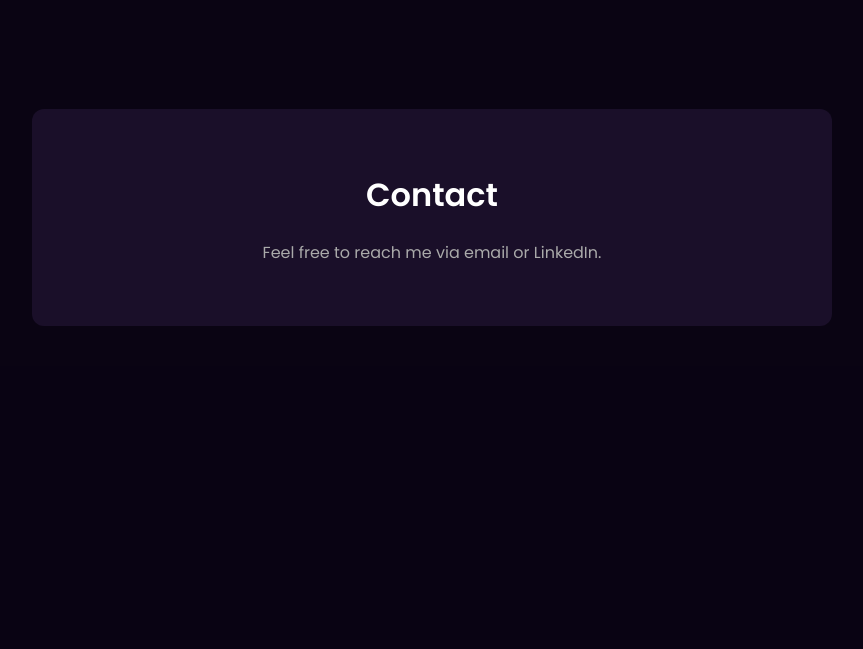
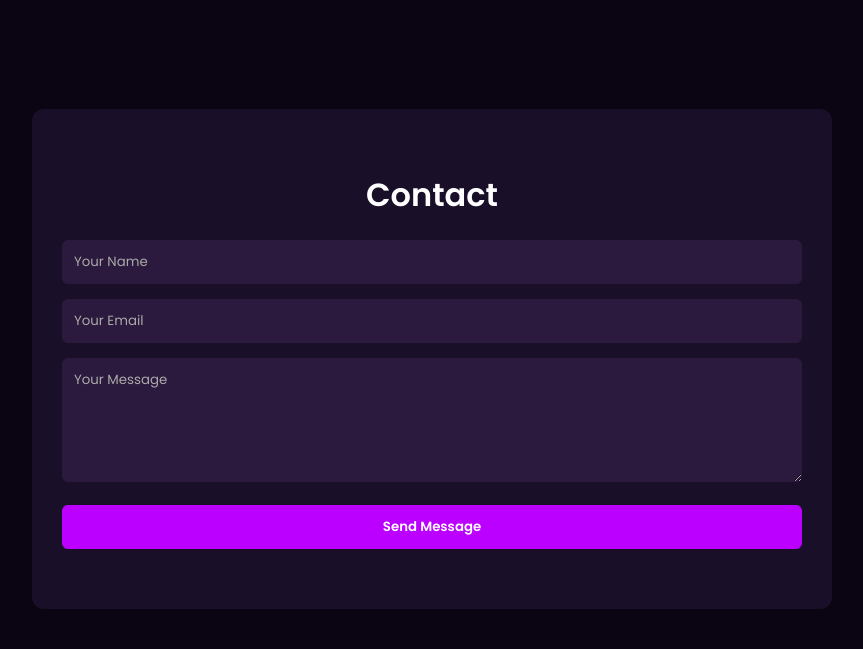
Before and after one commit to tanu-shiv/Personal-portfolio, a Django app: page / in a window 1280 px wide. Shown: the part 2869-3518 px from the top of the page, without its empty margins (208-1071 px from the left). Before the commit the page ends 3195 px from the top, so only its background shows below. Run offline with Django 5.2, Linux system fonts and the light colour scheme; some libraries are stand-ins or nearby versions.

Commit message:
Update home.html

```diff
--- a/resume/templates/home.html
+++ b/resume/templates/home.html
@@ -80,9 +80,7 @@
             </div>
 
             <!-- RIGHT PROGRESS BARS -->
-            <div class="skills-right" id="skills-bars">
-                <!-- Default will show all skills -->
-            </div>
+            <div class="skills-right" id="skills-bars"></div>
         </div>
     </section>
 
@@ -119,12 +117,25 @@
         </div>
     </section>
 
-    <!-- CONTACT -->
+    <!-- CONTACT (Django Form) -->
     <section id="contact">
         <h2 class="t-black">Contact</h2>
-        <p class="t-gray">Feel free to reach me via email or LinkedIn.</p>
+        <form method="post" class="contact-form">
+            {% csrf_token %}
+            <div class="form-group">
+                <input type="text" name="name" placeholder="Your Name" required>
+            </div>
+            <div class="form-group">
+                <input type="email" name="email" placeholder="Your Email" required>
+            </div>
+            <div class="form-group">
+                <textarea name="message" rows="5" placeholder="Your Message" required></textarea>
+            </div>
+            <button type="submit" class="btn-submit">Send Message</button>
+        </form>
     </section>
 
+    <!-- SKILLS SCRIPT -->
     <script>
         const skillsData = {
             ml: [
```
